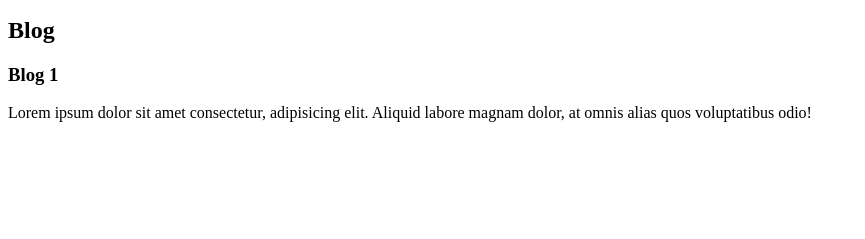
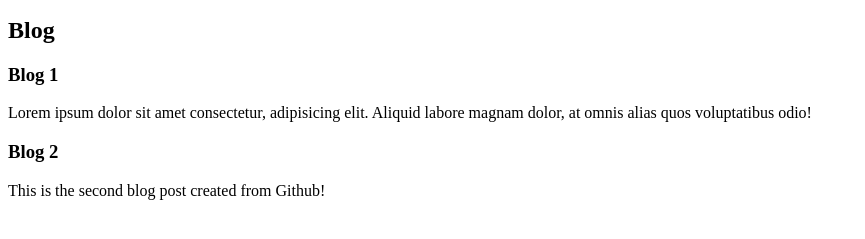
Before and after one commit to arib10/geegstack-class, a plain HTML site: page index.html in a window 1280 px wide. Shown: the part 101-340 px from the top of the page, without its empty margins (0-865 px from the left). Drawn offline with Linux system fonts and the light colour scheme.

Commit message:
Blog post 2 added

```diff
--- a/index.html
+++ b/index.html
@@ -15,6 +15,10 @@
             <h3>Blog 1</h3>
             <p>Lorem ipsum dolor sit amet consectetur, adipisicing elit. Aliquid labore magnam dolor, at omnis alias quos voluptatibus odio!</p>
         </article>
+        <article>
+            <h3>Blog 2</h3>
+            <p>This is the second blog post created from Github!</p>
+        </article>
     </section>
 </body>
 </html>
```
